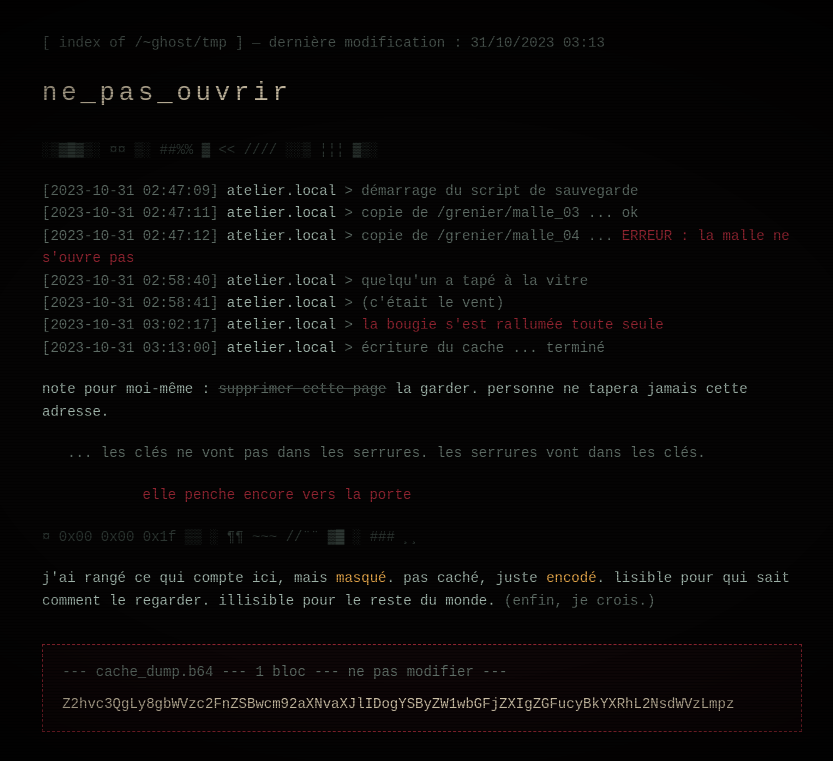
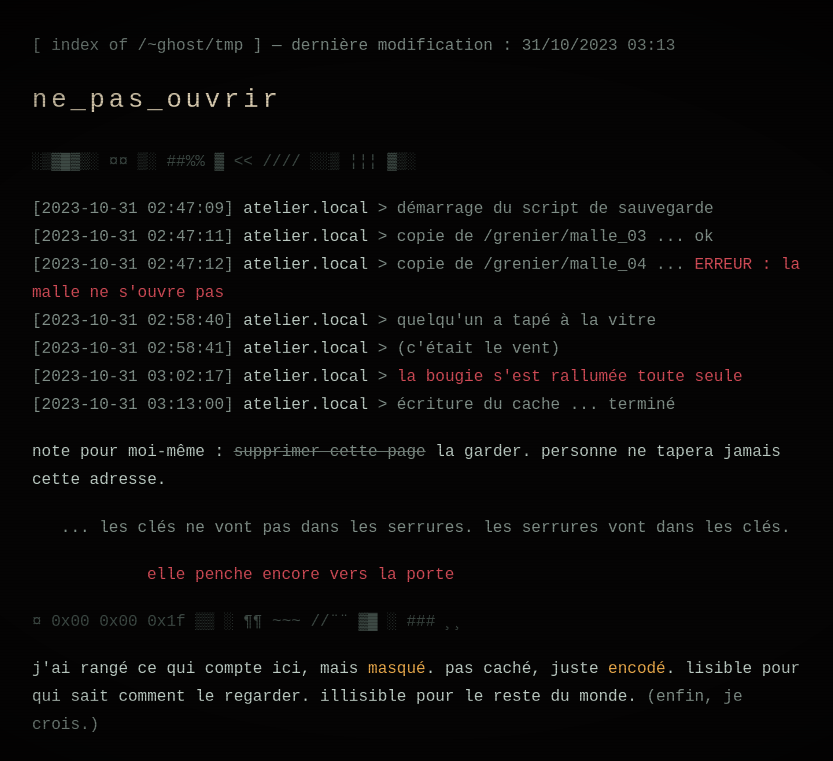
Before and after one commit to Thvnou/Page_Web_EscapeGameYnov, a plain HTML site: page boutique/espace-prive-ghost.html in a window 1280 px wide. Shown: the top 761 px of the page, without its empty margins (218-1051 px from the left). Drawn offline with Linux system fonts and the light colour scheme.

Commit message:
Page E-commerce YDAYS Ynov B3

```diff
--- a/boutique/espace-prive-ghost.html
+++ b/boutique/espace-prive-ghost.html
@@ -9,9 +9,9 @@
 <style>
   :root {
     --fond: #050404;
-    --texte: #9fb3a9;
-    --pale: #5d6b64;
-    --sang: #8e2430;
+    --texte: #bccbc3;
+    --pale: #808f88;
+    --sang: #d24c57;
     --cire: #e9a94b;
   }
   * { box-sizing: border-box; }
@@ -22,7 +22,7 @@
     padding: 2rem 16px 4rem;
     background: var(--fond);
     color: var(--texte);
-    font: 14px/1.6 "Courier New", Courier, monospace;
+    font: 16px/1.75 "Courier New", Courier, monospace;
     overflow-x: hidden;
   }
   /* lignes de balayage façon vieil écran */
@@ -31,7 +31,7 @@
     position: fixed;
     inset: 0;
     pointer-events: none;
-    background: repeating-linear-gradient(0deg, rgba(0,0,0,.35) 0 1px, transparent 1px 3px);
+    background: repeating-linear-gradient(0deg, rgba(0,0,0,.18) 0 1px, transparent 1px 3px);
     z-index: 10;
   }
   body::after {
@@ -39,10 +39,10 @@
     position: fixed;
     inset: 0;
     pointer-events: none;
-    background: radial-gradient(ellipse at center, transparent 50%, rgba(0,0,0,.85) 100%);
+    background: radial-gradient(ellipse at center, transparent 60%, rgba(0,0,0,.7) 100%);
     z-index: 11;
   }
-  main { max-width: 760px; margin: 0 auto; }
+  main { max-width: 780px; margin: 0 auto; }
   p, pre { margin: 0 0 1.2rem; }
   pre { white-space: pre-wrap; word-break: break-all; }
   .pale { color: var(--pale); }
@@ -98,12 +98,14 @@
     margin: 2rem 0;
     padding: 1rem 1.2rem;
     border: 1px dashed var(--sang);
-    background: rgba(142, 36, 48, .06);
-    color: #d8cbb0;
+    background: rgba(142, 36, 48, .08);
+    color: #ece2cc;
+    font-size: 1.05rem;
+    letter-spacing: .02em;
   }
   .dump .entete-dump { display: block; color: var(--pale); margin-bottom: .6rem; }
 
-  .parasite { color: #2c3531; user-select: none; }
+  .parasite { color: #3d4944; user-select: none; }
 
   @media (prefers-reduced-motion: reduce) {
     *, *::before, *::after { animation: none !important; }
```
